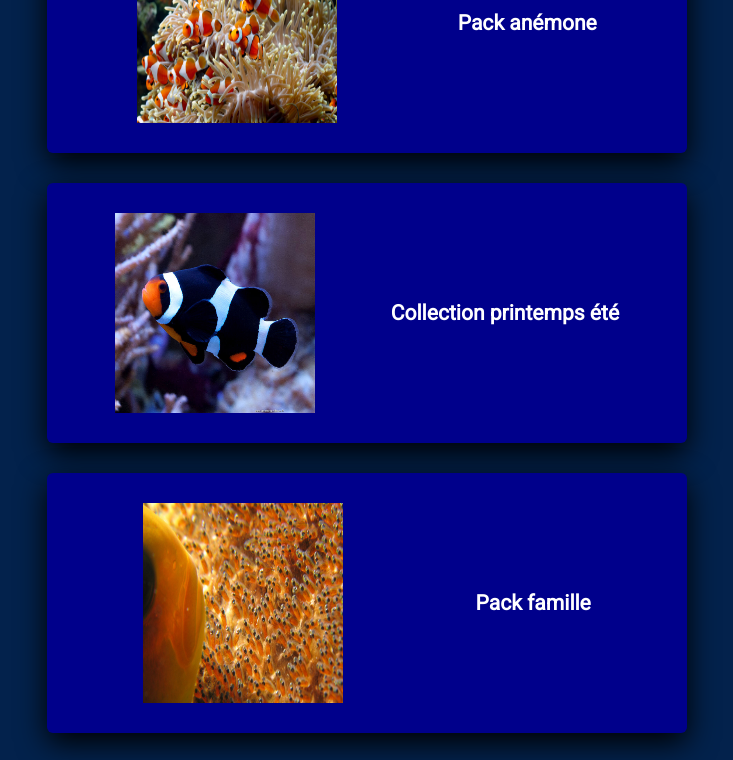
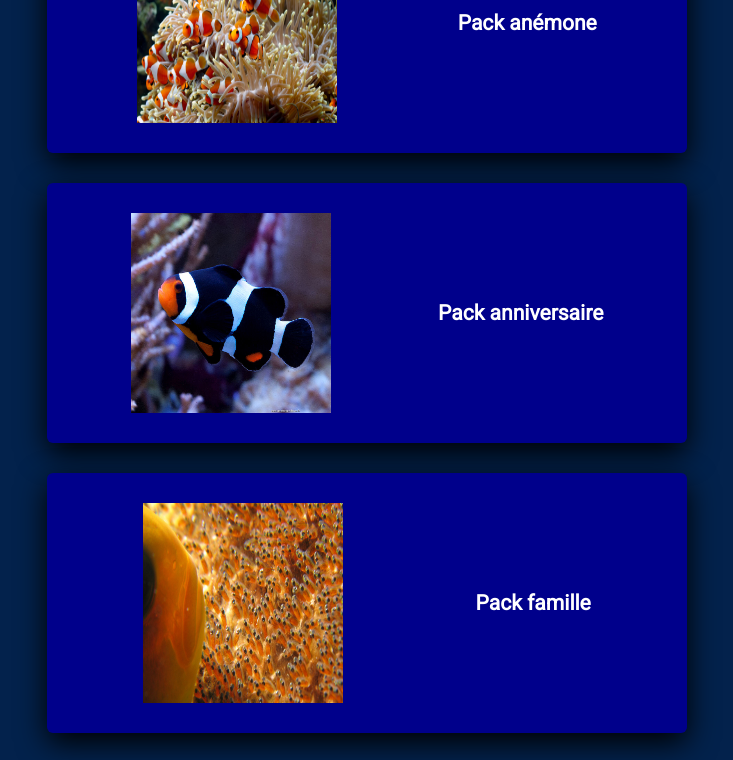
Before and after one commit to Charlesdgsts/Finalwebsitestartup, a plain HTML site: page index.html in a window 1280 px wide. Shown: the part 923-1683 px from the top of the page, without its empty margins (273-1006 px from the left). Drawn offline with Linux system fonts and the light colour scheme; a script that the page names is missing.

Commit message:
Update index.html

```diff
--- a/index.html
+++ b/index.html
@@ -64,7 +64,7 @@
 	<img src="image/pc card2.jpg" alt="" style="
 	height: 200px;
 	width: 200px;" >
-	<h3>Collection printemps été</h3>
+	<h3>Pack anniversaire</h3>
 	 </div>
 
 	<div class="card" style="
```
